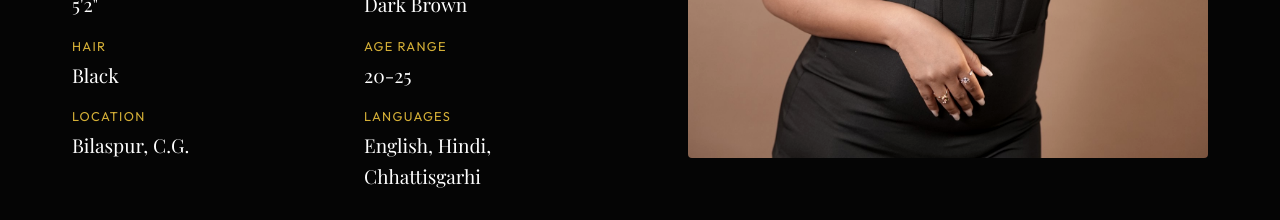
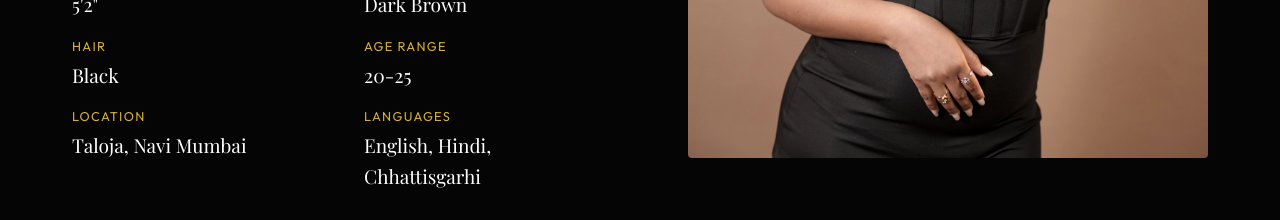
Before and after one commit to PriyuK/Actress-Portfolio, a React (Vite) app: page / in a window 1280 px wide. Shown: the part 1340-1560 px from the top of the page. Built offline with nearby package versions, Linux system fonts and the light colour scheme; a web font is replaced by a local one.

Commit message:
Update location from Bilaspur to Taloja

```diff
--- a/src/components/About/About.jsx
+++ b/src/components/About/About.jsx
@@ -10,7 +10,7 @@ const About = () => {
         { label: 'Eyes', value: 'Dark Brown' },
         { label: 'Hair', value: 'Black' },
         { label: 'Age Range', value: '20-25' }, // Adjusted slightly based on youthful look
-        { label: 'Location', value: 'Bilaspur, C.G.' },
+        { label: 'Location', value: 'Taloja, Navi Mumbai' },
         { label: 'Languages', value: 'English, Hindi, Chhattisgarhi' },
     ];
 
```
